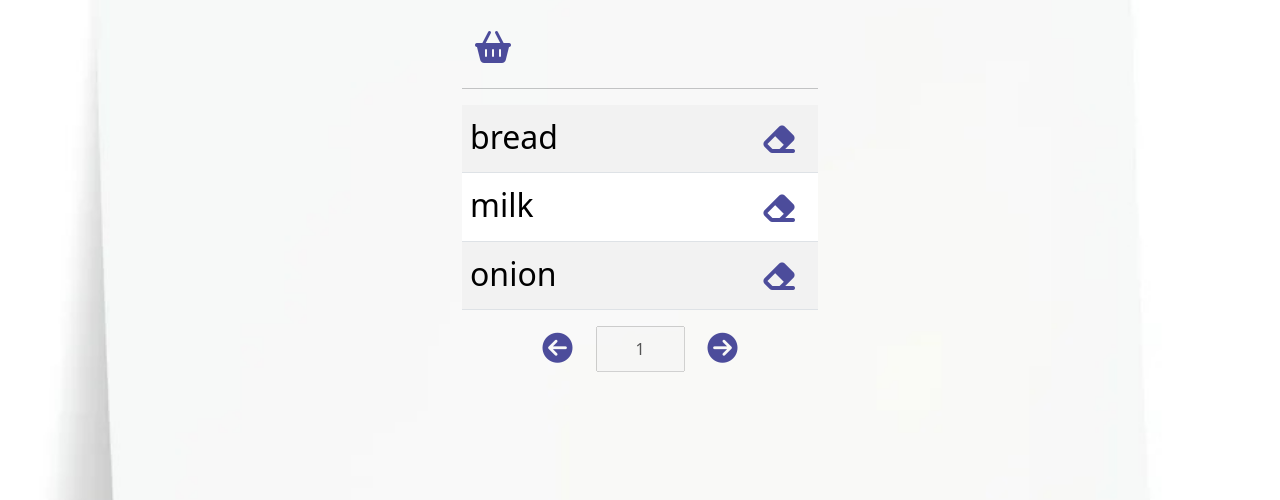
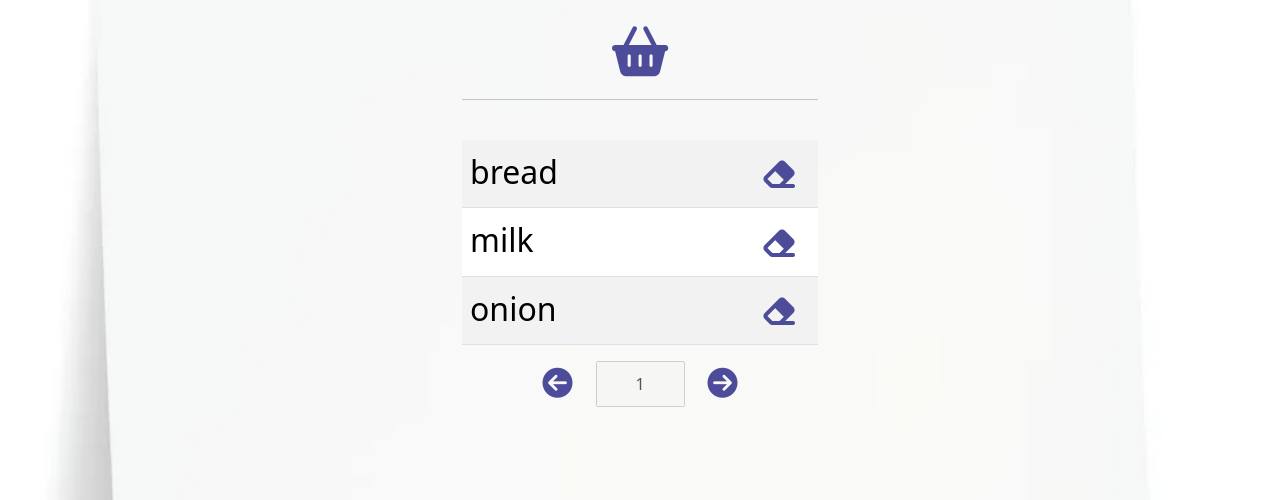
Before and after one commit to jimmyatv/GroceryList, a plain HTML site: page index.html in a window 1280 px wide. Shown: the part 300-800 px from the top of the page. Drawn offline with nearby package versions, Linux system fonts and the light colour scheme.

Commit message:
basket and ENTER function added

```diff
--- a/app.js
+++ b/app.js
@@ -10,6 +10,8 @@ const list = ['bread', 'milk', 'onion'];
 
 let page = 1; // current page
 let maxPage; // maximum pages
+
+
 
 const read = (list) => {
 
@@ -50,8 +52,23 @@ window.onload = () => {
 
     list.length % 6 === 0 ? maxPage = list.length / 6 : maxPage = Math.floor(list.length / 6) + 1;
     console.log(maxPage);
+
+    groceryElement.focus();
     read(list);
 }
+
+// ENTER function - DONE
+groceryElement.addEventListener('keyup', (props) => {
+    if(props.keyCode === 13) {
+        props.preventDefault();
+        document.querySelector('.add').click();
+    }
+
+    groceryElement.focus();
+    read(list);
+})
+
+
 
 lessElement.addEventListener('click', () => {
     page <= 1 ? page = 1 : page -= 1;
--- a/index.html
+++ b/index.html
@@ -18,7 +18,7 @@
             </div>
 
 
-            <div class="col-md-4 col-sm-6">
+            <div class="col-md-4 col-sm-6 shoppingBasket">
                 <h1 class="text-center">Grocery list</h1>
                 <input type="text" class="form-control grocery">
                 <button class="btn add"><i class="fa-solid fa-basket-shopping"></i></button>
--- a/style.css
+++ b/style.css
@@ -16,9 +16,10 @@ body {
 }
 
 .fa-basket-shopping {
-    font-size: xx-large;
-    margin-top: 30px;
-    color: var(--primary)
+    font-size: 50px;
+    margin-top: 25px;
+    color: var(--primary);
+
 }
 
 .fa-basket-shopping:hover {
@@ -42,6 +43,15 @@ td {
 
 td:first-child {
     width: 100%;
+}
+
+.shoppingBasket {
+    display: flex;
+    flex-direction: column;
+}
+
+.shoppingBasket hr {
+    margin-bottom: 40px;
 }
 
 .page {
```
